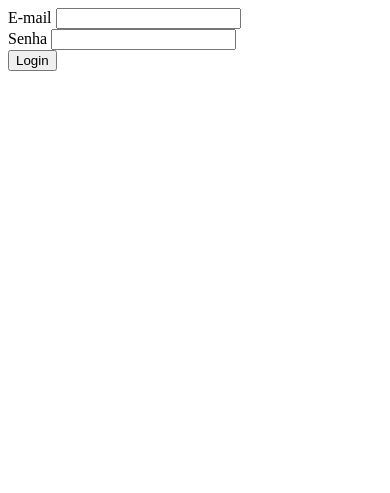
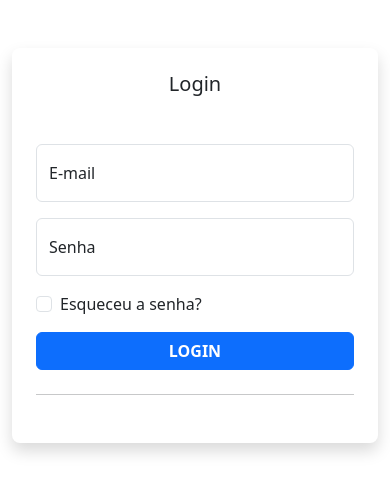
Before and after one commit to Hollow-Khight/SiteJD, a Django app: page /login/ in a window 390 px wide. Shown: the top 493 px of the page. Run offline with Django 5.2, Linux system fonts and the light colour scheme; some libraries are stand-ins or nearby versions.

Commit message:
Atualização 17/06/2025

```diff
--- /dev/null
+++ b/usuarios/templates/usuarios/home.html
@@ -0,0 +1 @@
+{% extends 'usuarios/base.html' %}
--- a/usuarios/templates/usuarios/login.html
+++ b/usuarios/templates/usuarios/login.html
@@ -1,28 +1,46 @@
+{% load static %}
 <!DOCTYPE html>
 <html lang="pt-br">
 <head>
     <meta charset="UTF-8">
     <meta http-equiv="X-UA-Compatible" content="IE=edge">
     <meta name="viewport" content="width=device-width, initial-scale=1.0">
+    <link href = "{% static 'css/bootstrap.min.css' %}" rel = "stylesheet">
     <title>Login</title>
 </head>
 <body>
-    <div class = "container">
-        <form action = "{% url 'login' %}" method = "POST">
-            {% csrf_token %}
-            <div class = "input-email">
-                <label for = "useremail">E-mail</label>
-                <input type = "email" id = "useremail" name = "email">
+    <div class="container">
+        <div class="row">
+          <div class="col-sm-9 col-md-7 col-lg-5 mx-auto">
+            <div class="card border-0 shadow rounded-3 my-5">
+              <div class="card-body p-4 p-sm-5">
+                <h5 class="card-title text-center mb-5 fw-light fs-5">Login</h5>
+                <form action = "{% url 'login' %}">
+                    {% csrf_token %}
+                  <div class="form-floating mb-3" method = "POST">
+                    <input type="email" class="form-control" id="floatingInput" placeholder="name@example.com" name = "email">
+                    <label for="floatingInput">E-mail</label>
+                  </div>
+                  <div class="form-floating mb-3">
+                    <input type="password" class="form-control" id="floatingPassword" placeholder="Password" name = "senha">
+                    <label for="floatingPassword">Senha</label>
+                  </div>
+
+                  <div class="form-check mb-3">
+                    <input class="form-check-input" type="checkbox" value="" id="rememberPasswordCheck">
+                    <label class="form-check-label" for="rememberPasswordCheck">
+                      Esqueceu a senha?
+                    </label>
+                  </div>
+                  <div class="d-grid">
+                    <button class="btn btn-primary btn-login text-uppercase fw-bold" type="submit">Login</button>
+                  </div>
+                  <hr class="my-4">
+                </form>
+              </div>
             </div>
-            <div class = "input-password">
-                <label for = "userpassword">Senha</label>
-                <input type = "password" id = "userpassword" name = "senha">
-            </div>
-            <div class="login-button">
-                <button class = "login-b" type = "submit">Login</button>
-            </div>
-
-        </form>
-    </div>
+          </div>
+        </div>
+      </div>
 </body>
 </html>
--- a/usuarios/urls.py
+++ b/usuarios/urls.py
@@ -3,4 +3,10 @@ from . import views
 
 urlpatterns = [
     path('login/', views.login, name = 'login'),
+    path('cadastro/', views.cadastro, name = 'cadastro'),
+    path('home/', views.home,name = 'home'),
+    path('lancar/', views.lancar,name = 'lancar'),
+    path('alterar/', views.alterar,name = 'alterar'),
+    path('visualizar/', views.visualizar,name = 'visualizar'),
+    path('logout/', views.logout, name = 'logout'),
 ]
--- a/usuarios/views.py
+++ b/usuarios/views.py
@@ -2,7 +2,7 @@ from django.shortcuts import render
 from django.http.response import HttpResponse
 from django.contrib.auth.models import User
 from django.contrib.auth import authenticate
-from django.contrib.auth import login as login_django
+from django.contrib.auth import login as login_django, logout as logout_django
 
 def login(request):
     if request.method == "GET":
@@ -15,6 +15,56 @@ def login(request):
 
         if user:
             login_django(request, user)
-            return HttpResponse('Autenticado!')
+            return render(request, 'usuarios/home.html')
         else:
             return HttpResponse('Email ou senha inválidos!')
+
+def logout(request):
+    if request.user.is_authenticated:
+        logout_django(request)
+        return render(request, 'usuarios/login.html')
+    else:
+        return HttpResponse("Você não acessou sua conta ainda!")
+
+def cadastro(request):
+    if request.method == "GET":
+        return render(request, 'usuarios/cadastro.html')
+    else:
+        username  = request.POST.get('email')
+        email = request.POST.get('email')
+        password = request.POST.get('senha')
+        first_name =  request.POST.get('nome')
+
+        user = User.objects.filter(username=username).first()
+
+        if user:
+            return HttpResponse("Usuario já existente!")
+        else:
+            user = User.objects.create_user(username=username, email=email, password=password, first_name=first_name)
+            user.save()
+            return render (request, 'usuarios/login.html')
+
+
+def home(request):
+    if request.user.is_authenticated:
+        return render(request, 'usuarios/home.html')
+    else:
+        return HttpResponse("Faça o login para acessar!")
+
+def lancar(request):
+    if request.user.is_authenticated:
+        return render(request, 'usuarios/lancar.html')
+    else:
+        return HttpResponse("Faça o login para acessar!")
+
+def alterar(request):
+    if request.user.is_authenticated:
+        return render(request, 'usuarios/alterar.html')
+    else:
+        return HttpResponse("Faça o login para acessar!")
+
+def visualizar(request):
+    if request.user.is_authenticated:
+        return render(request, 'usuarios/visualizar.html')
+    else:
+        return HttpResponse("Faça o login para acessar!")
```
Also changed, not shown: usuarios/templates/usuarios/alterar.html (added, +7 -0 lines), usuarios/templates/usuarios/base.html (added, +78 -0 lines), usuarios/templates/usuarios/cadastro.html (added, +61 -0 lines), usuarios/templates/usuarios/lancar.html (added, +7 -0 lines), usuarios/templates/usuarios/visualizar.html (added, +7 -0 lines), db.sqlite3.
